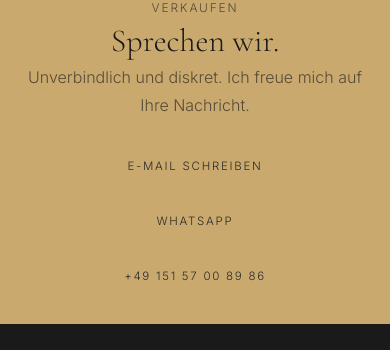
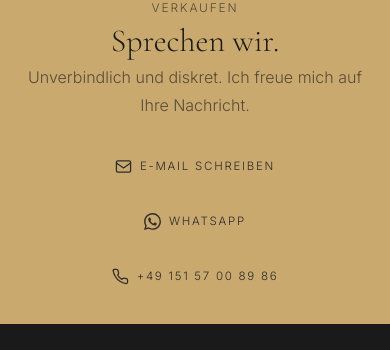
Before and after one commit to livingmoments-eu/website, a website: page immobilien.html in a window 390 px wide. Shown: the part 7972-8322 px from the top of the page. Drawn offline with nearby package versions, Linux system fonts and the light colour scheme.

Commit message:
Add SVG icons to Sprechen wir. contact section
Mail, WhatsApp and phone icons inline SVGs, consistent 17px stroke style.

```diff
--- a/immobilien.html
+++ b/immobilien.html
@@ -489,9 +489,18 @@
       <h2 id="kontakt-immo-heading" class="section__title">Sprechen wir.</h2>
       <p style="font-weight:300; color:rgba(26,26,26,0.65); margin-bottom:var(--space-lg);">Unverbindlich und diskret. Ich freue mich auf Ihre Nachricht.</p>
       <div style="display:flex; gap:var(--space-sm); justify-content:center; flex-wrap:wrap;">
-        <a href="kontakt.html#kontakt" class="btn btn-light">E-Mail schreiben</a>
-        <a href="https://wa.me/4915157008986" target="_blank" rel="noopener" class="btn btn-light">WhatsApp</a>
-        <a href="tel:+4915157008986" class="btn btn-light">+49 151 57 00 89 86</a>
+        <a href="kontakt.html#kontakt" class="btn btn-light" style="display:inline-flex; align-items:center; gap:0.5rem;">
+          <svg xmlns="http://www.w3.org/2000/svg" width="17" height="17" viewBox="0 0 24 24" fill="none" stroke="currentColor" stroke-width="1.75" stroke-linecap="round" stroke-linejoin="round" aria-hidden="true"><rect x="2" y="4" width="20" height="16" rx="2"/><path d="m22 7-10 7L2 7"/></svg>
+          E-Mail schreiben
+        </a>
+        <a href="https://wa.me/4915157008986" target="_blank" rel="noopener" class="btn btn-light" style="display:inline-flex; align-items:center; gap:0.5rem;">
+          <svg xmlns="http://www.w3.org/2000/svg" width="17" height="17" viewBox="0 0 24 24" fill="currentColor" aria-hidden="true"><path d="M17.472 14.382c-.297-.149-1.758-.867-2.03-.967-.273-.099-.471-.148-.67.15-.197.297-.767.966-.94 1.164-.173.199-.347.223-.644.075-.297-.15-1.255-.463-2.39-1.475-.883-.788-1.48-1.761-1.653-2.059-.173-.297-.018-.458.13-.606.134-.133.298-.347.446-.52.149-.174.198-.298.298-.497.099-.198.05-.371-.025-.52-.075-.149-.669-1.612-.916-2.207-.242-.579-.487-.5-.669-.51-.173-.008-.371-.01-.57-.01-.198 0-.52.074-.792.372-.272.297-1.04 1.016-1.04 2.479 0 1.462 1.065 2.875 1.213 3.074.149.198 2.096 3.2 5.077 4.487.709.306 1.262.489 1.694.625.712.227 1.36.195 1.871.118.571-.085 1.758-.719 2.006-1.413.248-.694.248-1.289.173-1.413-.074-.124-.272-.198-.57-.347m-5.421 7.403h-.004a9.87 9.87 0 0 1-5.031-1.378l-.361-.214-3.741.982.998-3.648-.235-.374a9.86 9.86 0 0 1-1.51-5.26c.001-5.45 4.436-9.884 9.888-9.884 2.64 0 5.122 1.03 6.988 2.898a9.825 9.825 0 0 1 2.893 6.994c-.003 5.45-4.437 9.884-9.885 9.884m8.413-18.297A11.815 11.815 0 0 0 12.05 0C5.495 0 .16 5.335.157 11.892c0 2.096.547 4.142 1.588 5.945L.057 24l6.305-1.654a11.882 11.882 0 0 0 5.683 1.448h.005c6.554 0 11.89-5.335 11.893-11.893a11.821 11.821 0 0 0-3.48-8.413Z"/></svg>
+          WhatsApp
+        </a>
+        <a href="tel:+4915157008986" class="btn btn-light" style="display:inline-flex; align-items:center; gap:0.5rem;">
+          <svg xmlns="http://www.w3.org/2000/svg" width="17" height="17" viewBox="0 0 24 24" fill="none" stroke="currentColor" stroke-width="1.75" stroke-linecap="round" stroke-linejoin="round" aria-hidden="true"><path d="M22 16.92v3a2 2 0 0 1-2.18 2 19.79 19.79 0 0 1-8.63-3.07A19.5 19.5 0 0 1 4.69 12 19.79 19.79 0 0 1 1.58 3.44 2 2 0 0 1 3.54 2h3a2 2 0 0 1 2 1.72 12.84 12.84 0 0 0 .7 2.81 2 2 0 0 1-.45 2.11L7.91 9.91a16 16 0 0 0 6.18 6.18l1.27-1.27a2 2 0 0 1 2.11-.45 12.84 12.84 0 0 0 2.81.7A2 2 0 0 1 22 16.92z"/></svg>
+          +49 151 57 00 89 86
+        </a>
       </div>
     </div>
   </div>
```
